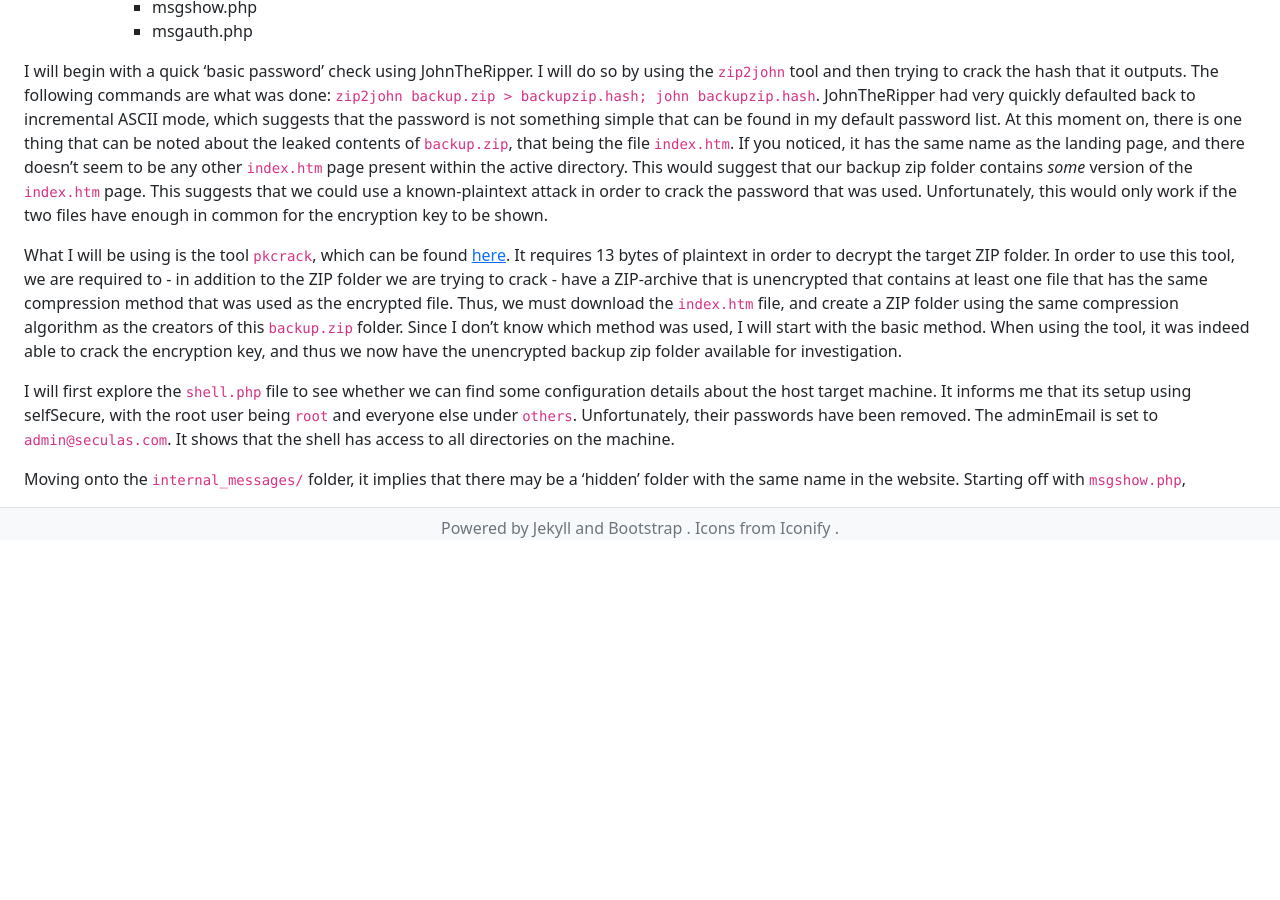
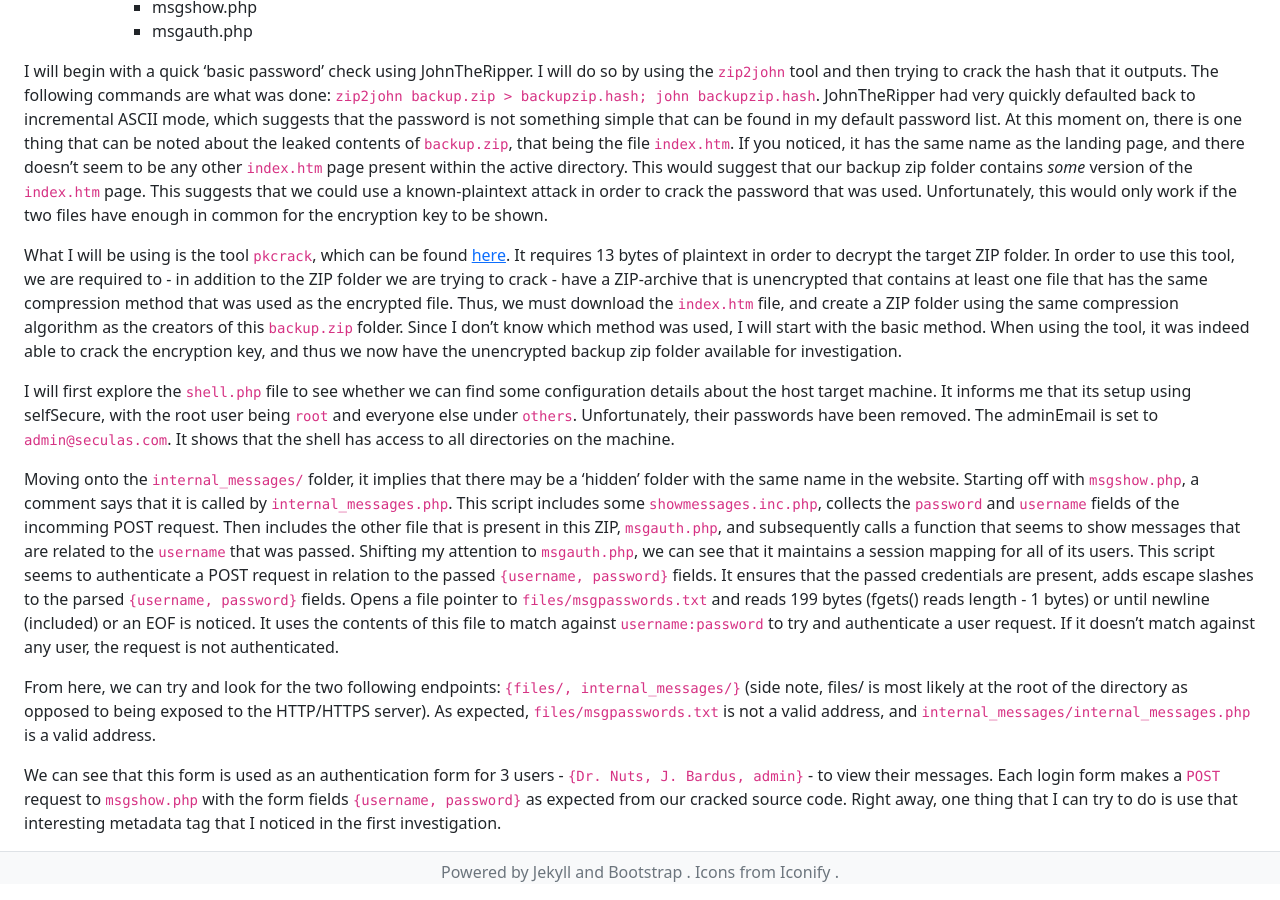
Before and after one commit to KostyaIliouk/KostyaIliouk.github.io, a Jekyll site: the page built from hack-this-site/realistic/_posts/2021-6-27-hts_r_15.md, in a window 1280 px wide and 900 px high, scrolled down 1642 px. Built offline with Jekyll 4.4.1, drawn with Linux system fonts in a browser that asks for light colours; before the commit the page ends 2198 px from its top, so only the background shows below that.

Commit message:
working on r15

```diff
--- a/hack-this-site/realistic/_posts/2021-6-27-hts_r_15.md
+++ b/hack-this-site/realistic/_posts/2021-6-27-hts_r_15.md
@@ -67,4 +67,8 @@ What I will be using is the tool `pkcrack`, which can be found [here](https://gi
 
 I will first explore the `shell.php` file to see whether we can find some configuration details about the host target machine. It informs me that its setup using selfSecure, with the root user being `root` and everyone else under `others`. Unfortunately, their passwords have been removed. The adminEmail is set to `admin@seculas.com`. It shows that the shell has access to all directories on the machine.
 
-Moving onto the `internal_messages/` folder, it implies that there may be a 'hidden' folder with the same name in the website. Starting off with `msgshow.php`,
+Moving onto the `internal_messages/` folder, it implies that there may be a 'hidden' folder with the same name in the website. Starting off with `msgshow.php`, a comment says that it is called by `internal_messages.php`. This script includes some `showmessages.inc.php`, collects the `password` and `username` fields of the incomming POST request. Then includes the other file that is present in this ZIP, `msgauth.php`, and subsequently calls a function that seems to show messages that are related to the `username` that was passed. Shifting my attention to `msgauth.php`, we can see that it maintains a session mapping for all of its users. This script seems to authenticate a POST request in relation to the passed `{username, password}` fields. It ensures that the passed credentials are present, adds escape slashes to the parsed `{username, password}` fields. Opens a file pointer to `files/msgpasswords.txt` and reads 199 bytes (fgets() reads length - 1 bytes) or until newline (included) or an EOF is noticed. It uses the contents of this file to match against `username:password` to try and authenticate a user request. If it doesn't match against any user, the request is not authenticated.
+
+From here, we can try and look for the two following endpoints: `{files/, internal_messages/}` (side note, files/ is most likely at the root of the directory as opposed to being exposed to the HTTP/HTTPS server). As expected, `files/msgpasswords.txt` is not a valid address, and  `internal_messages/internal_messages.php` is a valid address.
+
+We can see that this form is used as an authentication form for 3 users - `{Dr. Nuts, J. Bardus, admin}` - to view their messages. Each login form makes a `POST` request to `msgshow.php` with the form fields `{username, password}` as expected from our cracked source code. Right away, one thing that I can try to do is use that interesting metadata tag that I noticed in the first investigation.
```
